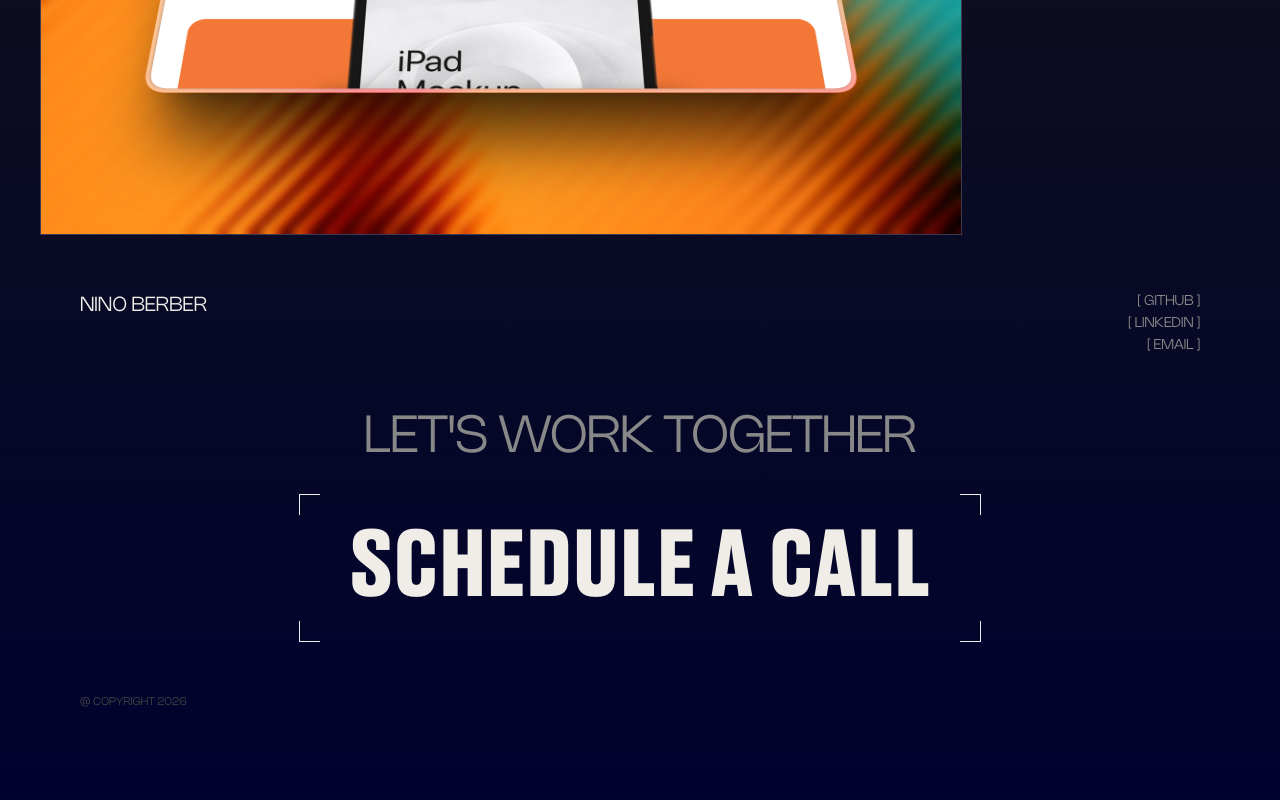
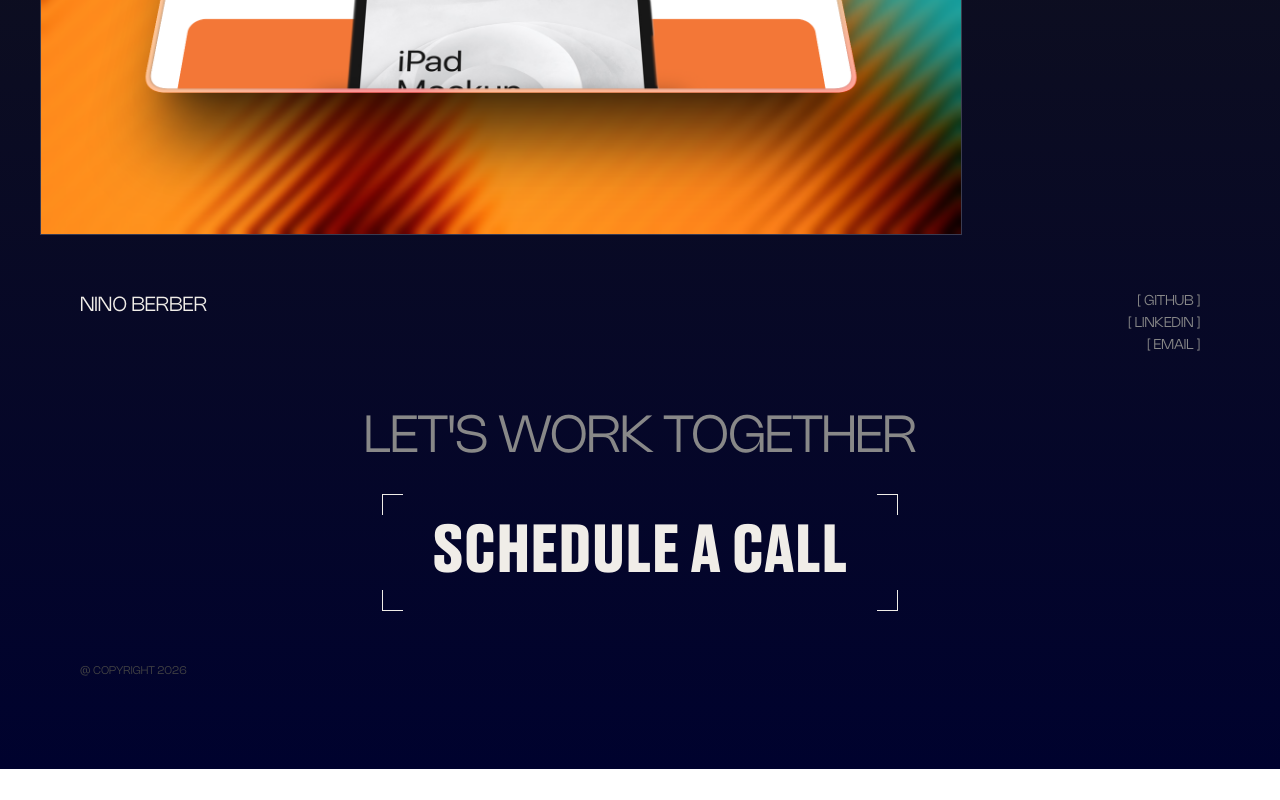
Before and after one commit to nin0dev/portfolio, a Vue app: page /projects/fictional-product-showcase in a window 1280 px wide. Shown: the part 604-1404 px from the top of the page. After the commit the page ends 1373 px from the top, so only its background shows below. Built offline with nearby package versions, Linux system fonts and the light colour scheme.

Commit message:
change footer cta size

```diff
--- a/src/components/Footer.vue
+++ b/src/components/Footer.vue
@@ -99,7 +99,7 @@
 .footer__cta {
     position: relative;
     font-family: 'Druk Text Trial', sans-serif;
-    font-size: 7vw;
+    font-size: 5vw;
     color: #f0ede8;
     text-decoration: none;
     padding: 20px 50px;
@@ -283,7 +283,7 @@
     }
 
     .footer__cta {
-        font-size: 30px;
+        font-size: 20px;
         padding: 9px 12px;
     }
 
```
